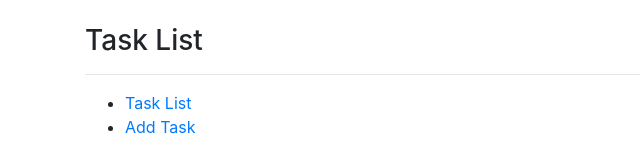
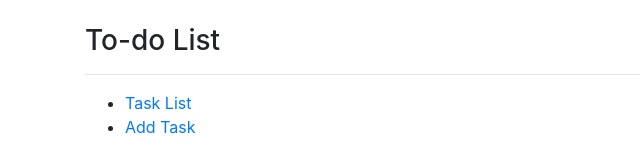
Before and after one commit to kobby-sun/task-management, a React (Create React App) app: page /task/view/1 in a window 1280 px wide. Shown: the top 160 px of the page, without its empty margins (0-640 px from the left). Built offline with nearby package versions, Linux system fonts and the light colour scheme.

Commit message:
change title

```diff
--- a/src/App.js
+++ b/src/App.js
@@ -9,7 +9,7 @@ function AppRouter() {
 
       <div className="container">
         <br />
-        <h3>Task List</h3>
+        <h3>To-do List</h3>
         <hr />
 
         <nav>
```
